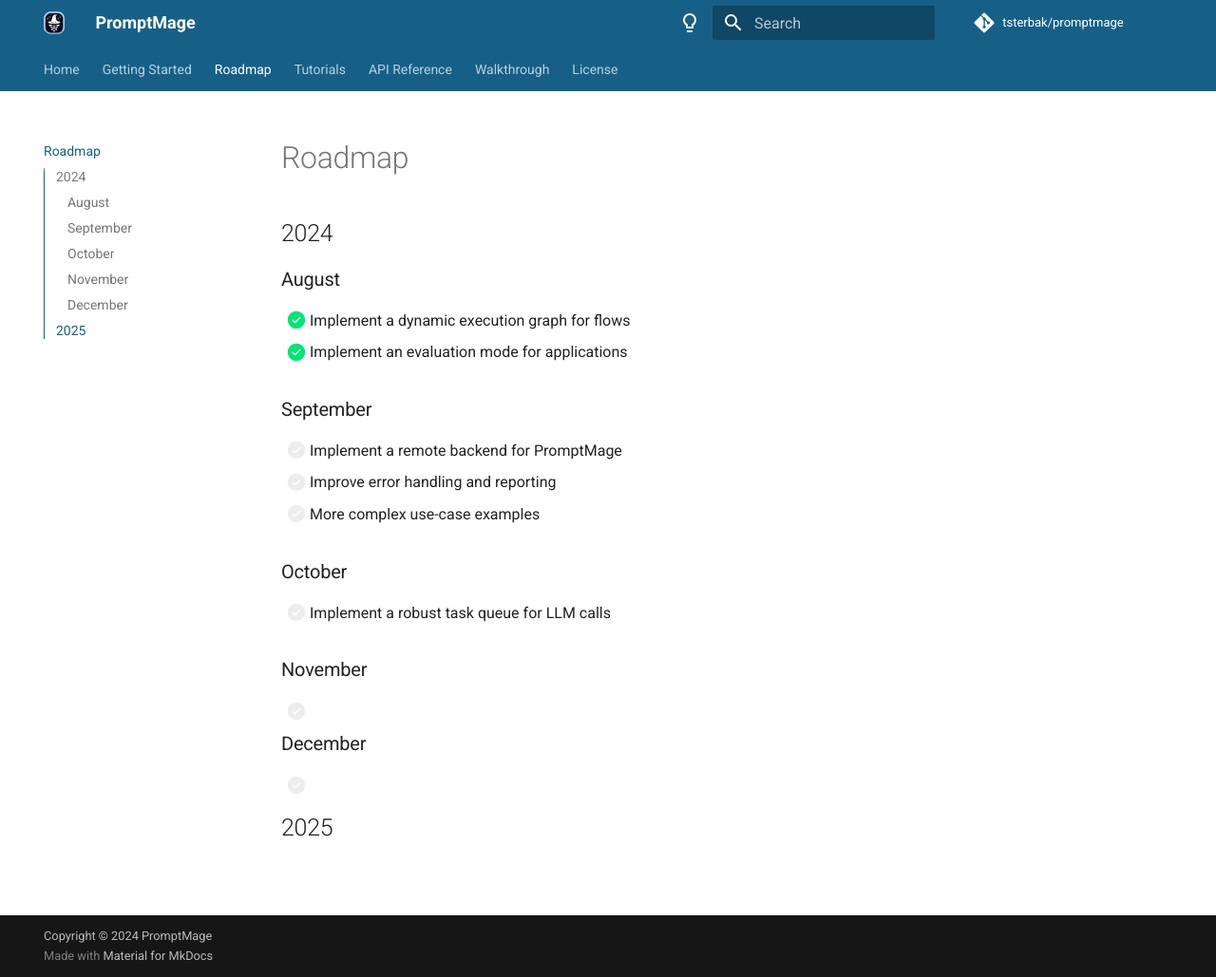
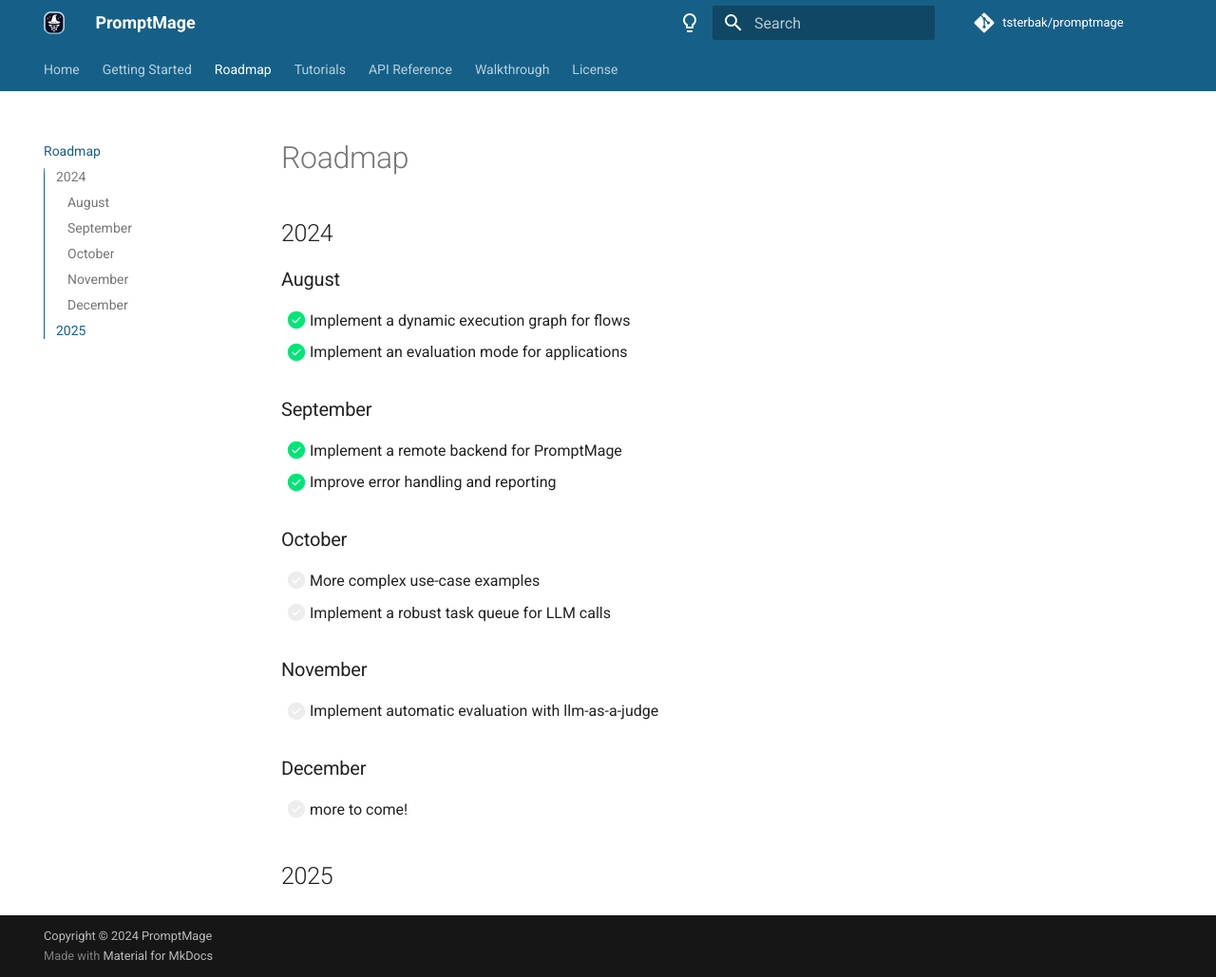
Before and after one commit to tsterbak/promptmage, an MkDocs documentation site: the page built from docs/roadmap.md, in a window 1280 px wide and 1029 px high. Shown: the whole window at 95% size. Built offline with MkDocs 1.6.1 and Material for MkDocs 9.7.7, drawn with Linux system fonts in a browser that asks for light colours; comment, search, counter and statistics services are not loaded.

Commit message:
Update roadmap

```diff
--- a/docs/roadmap.md
+++ b/docs/roadmap.md
@@ -10,19 +10,19 @@
 
 ### September
 
-- [ ] Implement a remote backend for PromptMage
-- [ ] Improve error handling and reporting
-- [ ] More complex use-case examples
+- [x] Implement a remote backend for PromptMage
+- [x] Improve error handling and reporting
 
 ### October
+- [ ] More complex use-case examples
 - [ ] Implement a robust task queue for LLM calls
 
 ### November
 
-- [ ]
+- [ ] Implement automatic evaluation with llm-as-a-judge
 
 ### December
 
-- [ ]
+- [ ] more to come!
 
 ## 2025
```
